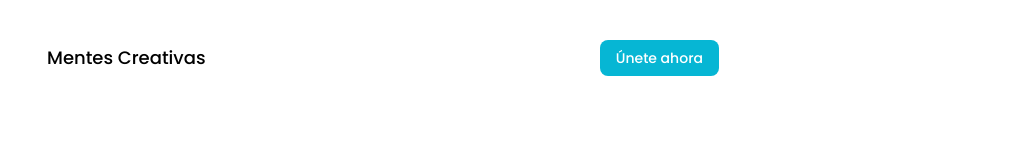
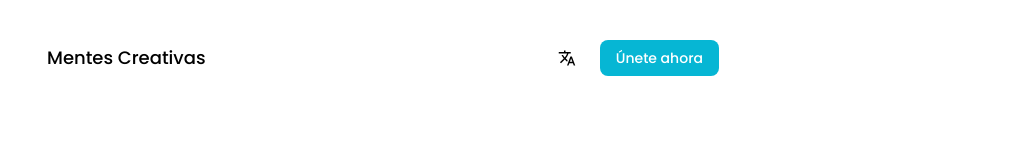
Before and after one commit to Deyvis17GY/creative-writes, a Next.js app: page / in a window 1280 px wide. Shown: the top 160 px of the page, without its empty margins (257-1280 px from the left). Built offline with nearby package versions, Linux system fonts and the light colour scheme; no server answers; the database is empty.

Commit message:
fix: solved translate icon

```diff
--- a/components/Nav.tsx
+++ b/components/Nav.tsx
@@ -50,18 +50,38 @@ export const Nav = () => {
     <>
       <nav className='flex justify-between items-center py-10'>
         <Link href='/'>
-          <button className='md:text-lg phone:text-base  font-medium'>
+          <button
+            className='md:text-lg phone:text-base  font-medium'
+            onClick={() => onRouteClick()}
+          >
             {t('nav.title')}
           </button>
         </Link>
         <article className={classMenuBurger}>
           <ul className='flex items-center gap-10 phone:flex-col relative top-0 left-0 w-full phone:h-full'>
             {!user && (
-              <Link href='/auth/login'>
-                <a className='py-2 px-4 text-sm bg-cyan-500 text-white rounded-lg font-medium ml-8 cursor-pointer'>
-                  {t('nav.join')}
-                </a>
-              </Link>
+              <div className={classItemBurger}>
+                <Link href='/' locale={restOfLocales[0]}>
+                  <a
+                    onClick={() => onRouteClick()}
+                    className='items-center justify-start text-sm font-medium cursor-pointer phone:text-white flex gap-4 phone:w-full'
+                  >
+                    <MdTranslate className='phone:text-3xl text-lg' />
+
+                    <span className='sm:hidden text-white'>
+                      {t(`nav.${restOfLocales[0]}`)}{' '}
+                    </span>
+                  </a>
+                </Link>
+                <Link href='/auth/login'>
+                  <a
+                    className='py-2 px-4 text-sm bg-cyan-500 text-white rounded-lg font-medium cursor-pointer phone:w-full flex justify-start'
+                    onClick={() => onRouteClick()}
+                  >
+                    {t('nav.join')}
+                  </a>
+                </Link>
+              </div>
             )}
             {user && (
               <div className={classItemBurger}>
```
